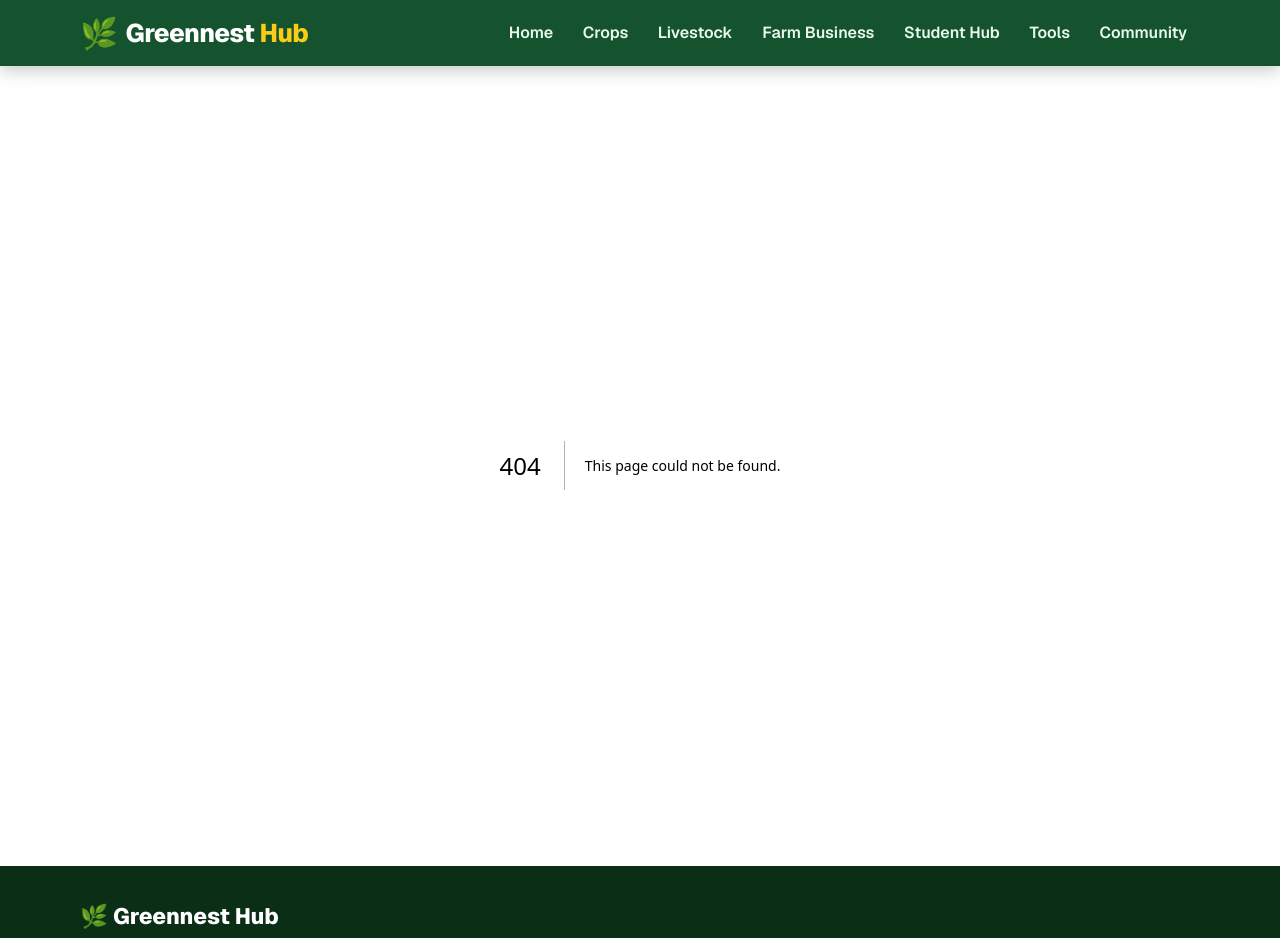
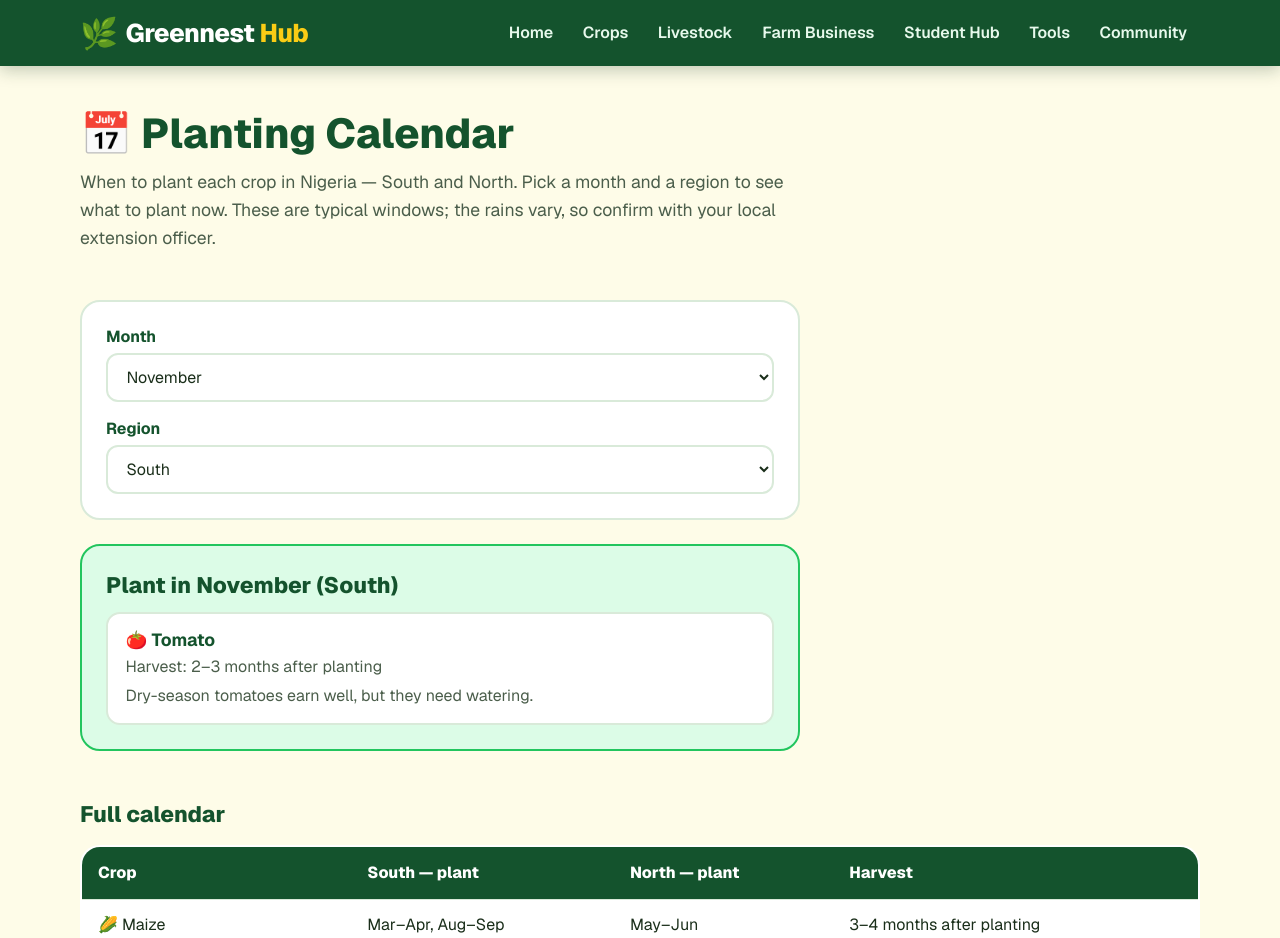
Before and after one commit to JoelionWebDev/greenesthub_news_site, a Next.js app: page /tools/planting-calendar in a window 1280 px wide. Before the commit this address had no page. Shown: the top 938 px of the page. Built offline with nearby package versions, Linux system fonts and the light colour scheme.

Commit message:
Rebuild as agricultural platform: new sections, farmer tools, community Q&A, regional market prices (folder: src/app/tools/planting-calendar)

```diff
--- /dev/null
+++ b/src/app/tools/planting-calendar/page.tsx
@@ -0,0 +1,121 @@
+'use client';
+
+import { useEffect, useState } from 'react';
+import { MONTH_NAMES, PLANTING_DATA, type Region } from '@/lib/planting-data';
+
+const SHORT_MONTHS = ['Jan', 'Feb', 'Mar', 'Apr', 'May', 'Jun', 'Jul', 'Aug', 'Sep', 'Oct', 'Nov', 'Dec'];
+
+function formatMonths(months: number[]): string {
+  if (months.length === 0) return '—';
+  const ranges: string[] = [];
+  let start = months[0];
+  let prev = months[0];
+  for (let i = 1; i <= months.length; i++) {
+    if (months[i] === prev + 1) {
+      prev = months[i];
+    } else {
+      ranges.push(start === prev ? SHORT_MONTHS[start - 1] : `${SHORT_MONTHS[start - 1]}–${SHORT_MONTHS[prev - 1]}`);
+      start = months[i];
+      prev = months[i];
+    }
+  }
+  return ranges.join(', ');
+}
+
+export default function PlantingCalendarPage() {
+  // Default to January on first render; the real current month is set on
+  // the client so the page can be statically prerendered.
+  const [month, setMonth] = useState(1);
+  const [region, setRegion] = useState<Region>('South');
+
+  useEffect(() => {
+    setMonth(new Date().getMonth() + 1);
+  }, []);
+
+  const inSeason = PLANTING_DATA.filter((c) =>
+    region === 'South' ? c.monthsSouth.includes(month) : c.monthsNorth.includes(month),
+  );
+
+  return (
+    <div className="wrap">
+      <header className="page-head">
+        <h1>📅 Planting Calendar</h1>
+        <p>
+          When to plant each crop in Nigeria — South and North. Pick a month and a region to
+          see what to plant now. These are typical windows; the rains vary, so confirm with
+          your local extension officer.
+        </p>
+      </header>
+
+      <div className="calc-form">
+        <label>
+          Month
+          <select value={month} onChange={(e) => setMonth(Number(e.target.value))}>
+            {MONTH_NAMES.map((m, i) => (
+              <option key={m} value={i + 1}>
+                {m}
+              </option>
+            ))}
+          </select>
+        </label>
+        <label>
+          Region
+          <select value={region} onChange={(e) => setRegion(e.target.value as Region)}>
+            <option value="South">South</option>
+            <option value="North">North</option>
+          </select>
+        </label>
+      </div>
+
+      <div className="calc-result">
+        <h2>
+          Plant in {MONTH_NAMES[month - 1]} ({region})
+        </h2>
+        {inSeason.length === 0 ? (
+          <p className="calc-note">
+            No main crop is planted in {MONTH_NAMES[month - 1]} in the {region}. Use this time
+            to prepare the land, buy inputs, or harvest what is ready.
+          </p>
+        ) : (
+          <ul className="plant-list">
+            {inSeason.map((c) => (
+              <li key={c.crop}>
+                <strong>
+                  {c.emoji} {c.crop}
+                </strong>
+                <span>Harvest: {c.harvest}</span>
+                <span>{c.tip}</span>
+              </li>
+            ))}
+          </ul>
+        )}
+      </div>
+
+      <h2 className="table-title">Full calendar</h2>
+      <div className="table-scroll">
+        <table className="price-table">
+          <thead>
+            <tr>
+              <th>Crop</th>
+              <th>South — plant</th>
+              <th>North — plant</th>
+              <th>Harvest</th>
+            </tr>
+          </thead>
+          <tbody>
+            {PLANTING_DATA.map((c) => (
+              <tr key={c.crop}>
+                <td>
+                  {c.emoji} {c.crop}
+                </td>
+                <td>{formatMonths(c.monthsSouth)}</td>
+                <td>{formatMonths(c.monthsNorth)}</td>
+                <td>{c.harvest}</td>
+              </tr>
+            ))}
+          </tbody>
+        </table>
+      </div>
+    </div>
+  );
+}
```
